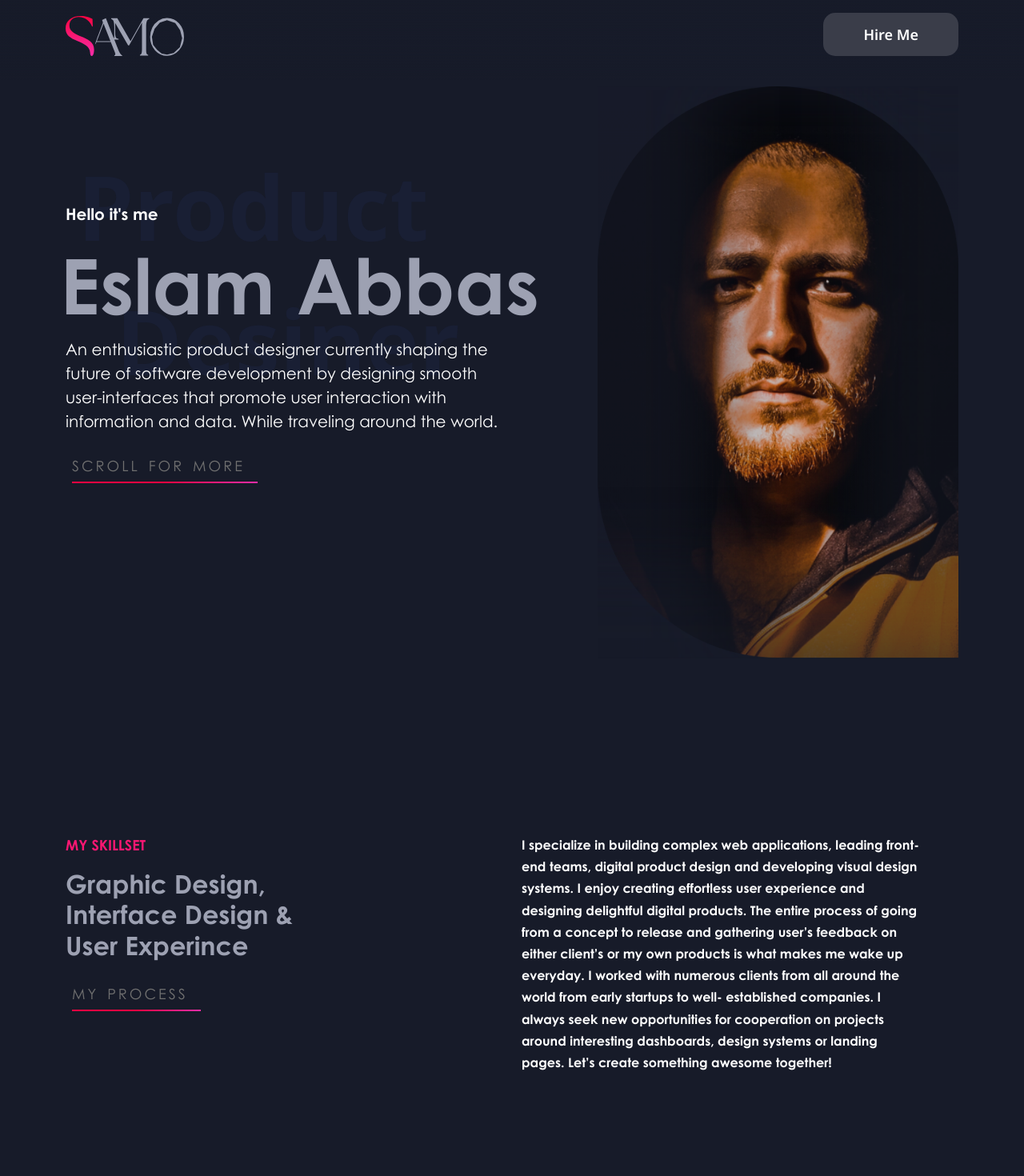
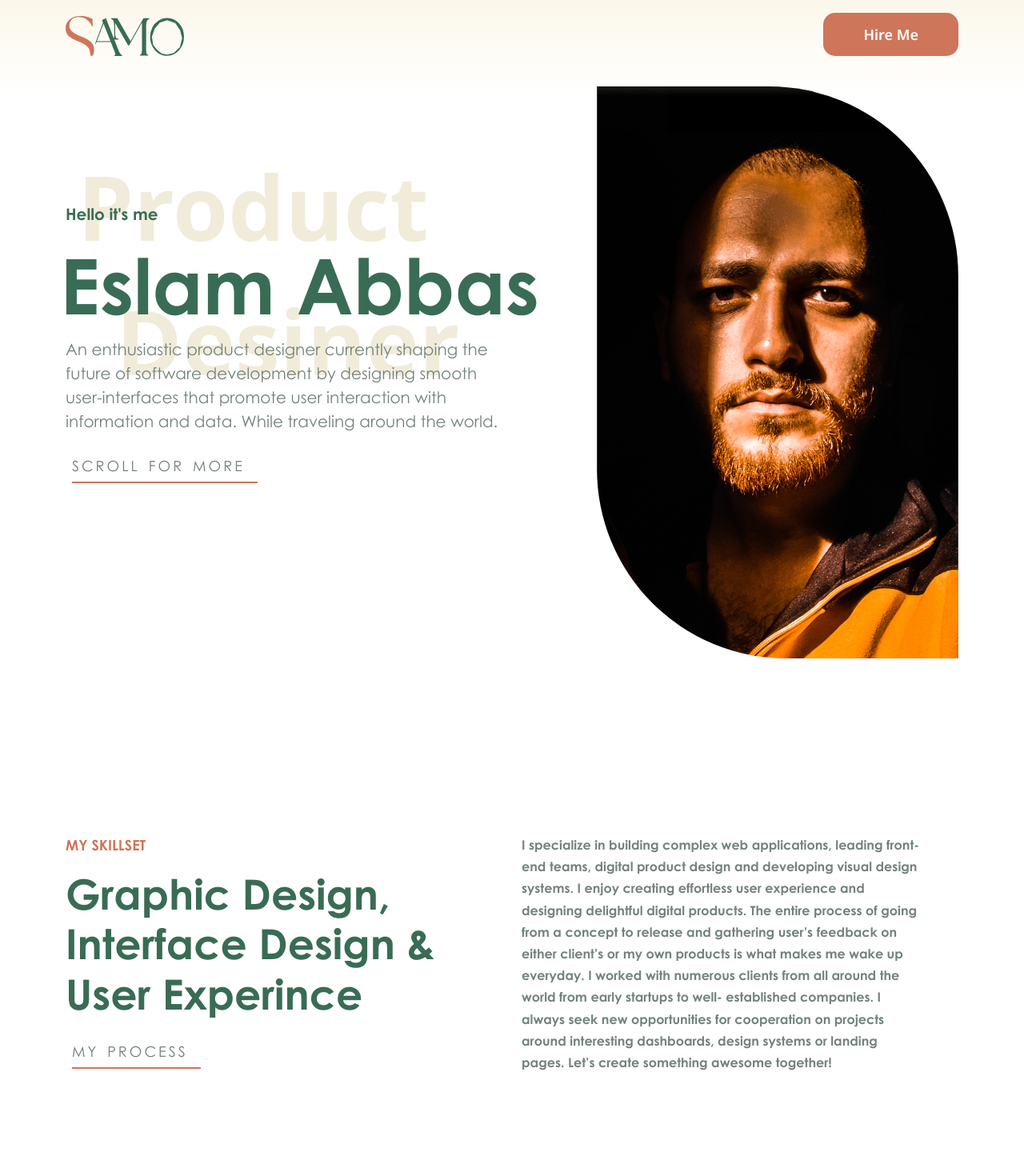
Before and after one commit to Hamza-Noah/Islam-Project, a React (Vite) app: page / in a window 1280 px wide. Shown: the top 1470 px of the page at 80% size. Built offline with nearby package versions, Linux system fonts and the light colour scheme.

Commit message:
added missed styles in the white themefor header and skillset components

```diff
--- a/src/App.jsx
+++ b/src/App.jsx
@@ -18,7 +18,7 @@ function App() {
   };
 
   useEffect(() => {
-    setTheme("purple");
+    setTheme("white");
   }, []);
 
   function applyThemeClass(theme) {
--- a/src/components/Header/Header.jsx
+++ b/src/components/Header/Header.jsx
@@ -51,7 +51,7 @@ export default function Header(props) {
         </div>
       </div>
       <div
-        className={`${theme == "purple" && styles["overlay-on-scroll"]}`}
+        className={`${styles["overlay-on-scroll"]} ${applyThemeClass(theme, styles)}`}
       ></div>
     </section>
   );
--- a/src/components/Header/Header.module.css
+++ b/src/components/Header/Header.module.css
@@ -40,9 +40,16 @@
 }
 
 .overlay-on-scroll {
-  background: linear-gradient(180deg, rgba(23, 27, 41, 0) 0%, #171b29 100%);
+  &.purple{
+
+    background: linear-gradient(180deg, rgba(23, 27, 41, 0) 0%, #171b29 100%);
+  }
+  &.white{
+    background: linear-gradient(180deg, rgba(23, 27, 41, 0) 0%, #fbf7ea 100%);
+
+  }
   width: 100%;
-  height: 100px;
+  height: 120px;
   position: fixed;
   top: 0;
   transform: rotate(180deg);
--- a/src/components/Skillset/skilleset.module.css
+++ b/src/components/Skillset/skilleset.module.css
@@ -26,13 +26,13 @@
   &.white {
     color: #396c54;
   }
-  font-size: 2rem !important;
   @media (max-width: 767px) {
+    font-size: 2rem !important;
     text-align: center;
   }
 
   @media (min-width: 992px) {
-    font-size: 3.125rem;
+    font-size: 3.25rem;
   }
 }
 
```
